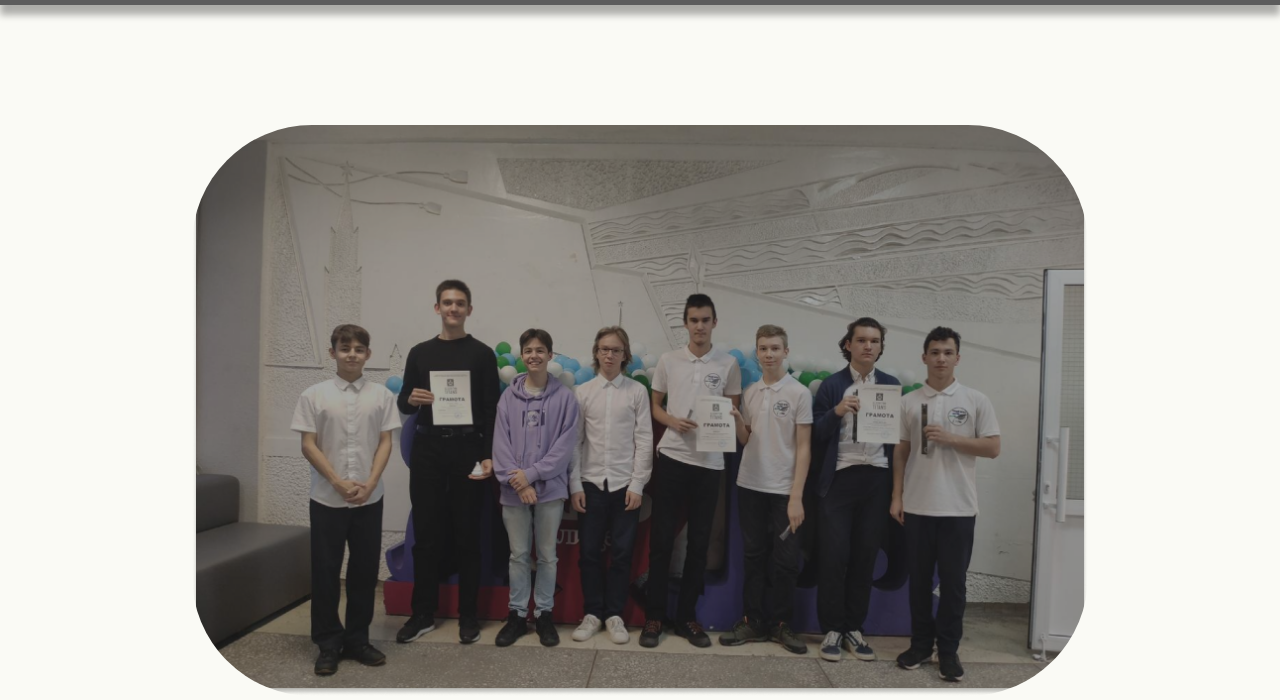
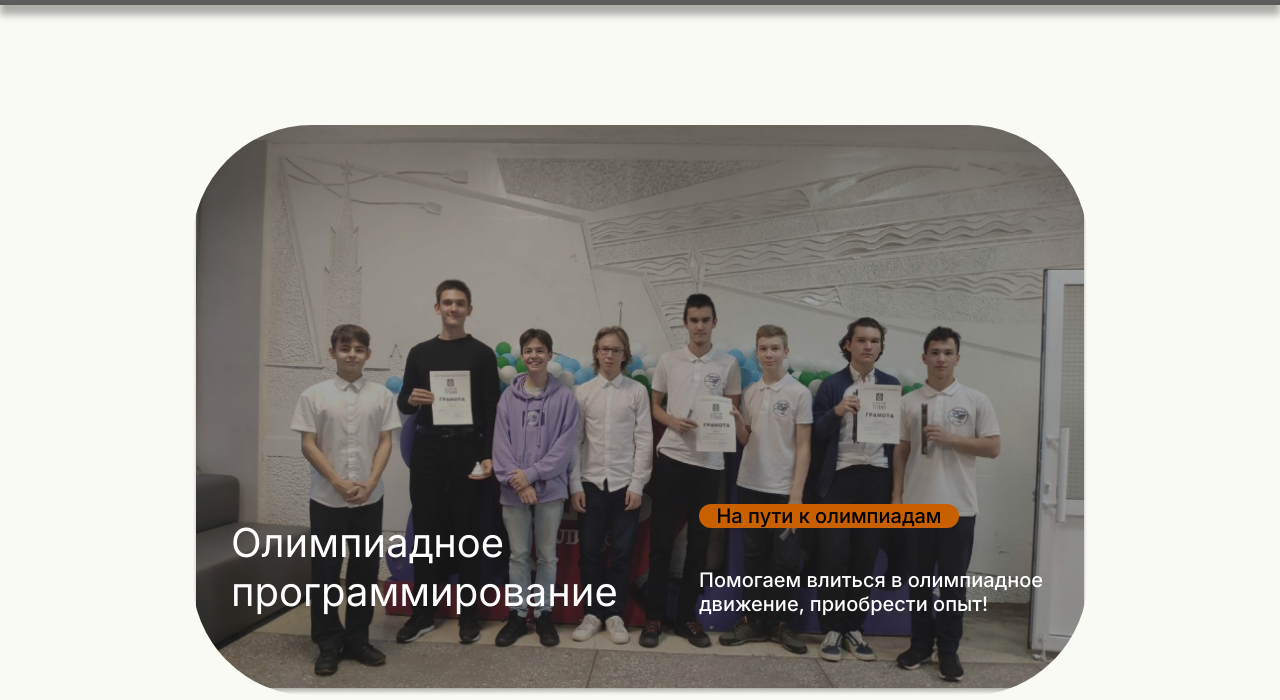
Before and after one commit to Katarni/algorithmtitans, a plain HTML site: page index.html in a window 1280 px wide. Shown: the part 107-807 px from the top of the page. Drawn offline with Linux system fonts and the light colour scheme.

Commit message:
added text to image

```diff
--- a/index.html
+++ b/index.html
@@ -31,6 +31,15 @@
     <main>
         <div id="main-img-container">
             <img src="img/people-img.png" alt="people" id="main-people-img">
+
+            <div id="main-people-text-holder">
+                <p id="main-people-main-text">Олимпиадное программирование</p>
+
+                <div id="main-people-external-text">
+                    <p id="people-orange-text">На пути к олимпиадам</p>
+                    <p id="people-regular-text">Помогаем влиться в олимпиадное движение, приобрести опыт!</p>
+                </div>
+            </div>
         </div>
     </main>
 </body>
--- a/style.css
+++ b/style.css
@@ -1,6 +1,7 @@
 :root {
     --light-color: #FAFAF5;
     --grey-color: #5C5C5C;
+    --orange-color: #C96000;
 }
 
 body {
@@ -90,12 +91,14 @@ main {
 #main-img-container {
     width: 80%;
     max-width: 896px;
+    display: grid;
 }
 
 #main-people-img {
     width: 100%;
     max-width: 896px;
     height: auto;
+    grid-area: 1 / 1;
 }
 
 @media screen and (min-width: 850px) {
@@ -127,3 +130,51 @@ main {
         border-radius: 4vh;
     }
 }
+
+#main-people-text-holder {
+    width: 100%;
+    height: 100%;
+    background: transparent;
+
+    grid-area: 1 / 1;
+
+    display: flex;
+    flex-direction: row;
+    align-items: end;
+    justify-content: space-around;
+}
+
+#main-people-main-text {
+    color: white;
+    font-family: "Inter", serif;
+    font-size: 40px;
+    max-width: 390px;
+
+    margin-bottom: 80px;
+}
+
+#main-people-external-text {
+    display: flex;
+    flex-direction: column;
+
+    margin-bottom: 60px;
+}
+
+#people-orange-text {
+    border-radius: 27px;
+    color: black;
+    background: var(--orange-color);
+    font-family: "Inter", serif;
+    font-weight: 500;
+    text-align: center;
+    font-size: 20px;
+    max-width: 260px;
+}
+
+#people-regular-text {
+    color: white;
+    max-width: 350px;
+    font-family: "Inter", serif;
+    font-weight: 500;
+    font-size: 20px;
+}
```
